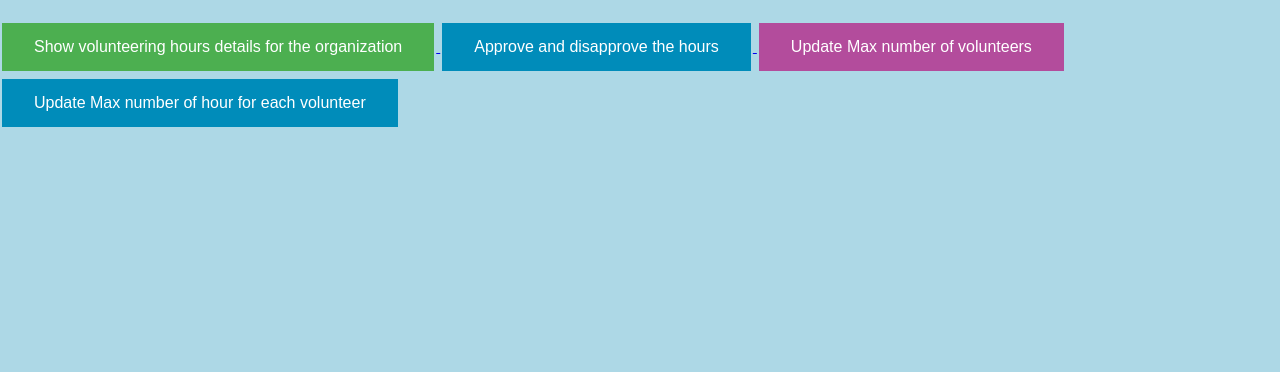
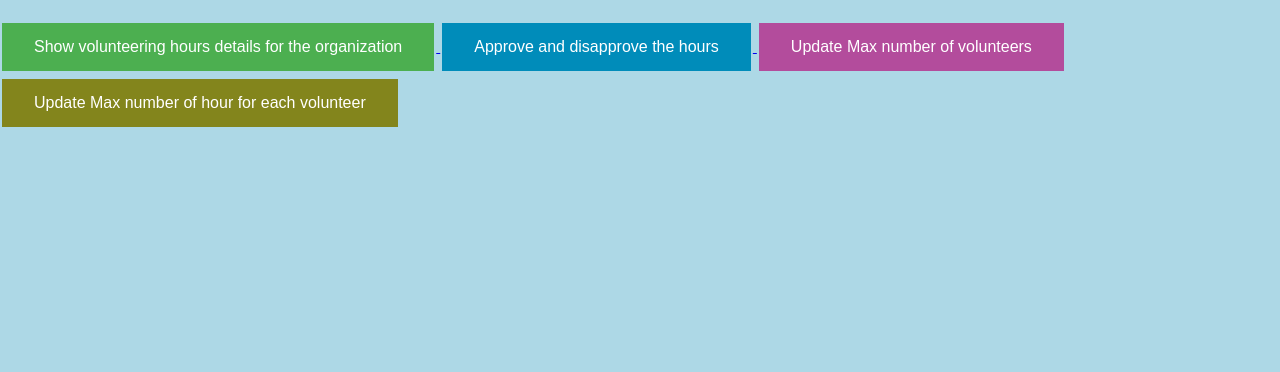
Before and after one commit to Project-Management-SCE/PM2022_TEAM_29, a Flask app: page /useror in a window 1280 px wide. Shown: the part 48-420 px from the top of the page. Run offline with Flask 2, Linux system fonts and the light colour scheme.

Commit message:
update_organization.py

```diff
--- a/templates/organization.html
+++ b/templates/organization.html
@@ -87,7 +87,7 @@ body{
       <button class="button button3">Update Max number of volunteers</button>
   </a>
   <a href='updateMaxHour'>
-    <button class="button button2">Update Max number of hour for each volunteer</button>
+    <button class="button button4">Update Max number of hour for each volunteer</button>
 </a>
 </body>
 
```
Also changed, not shown: Giving__DB.db.
